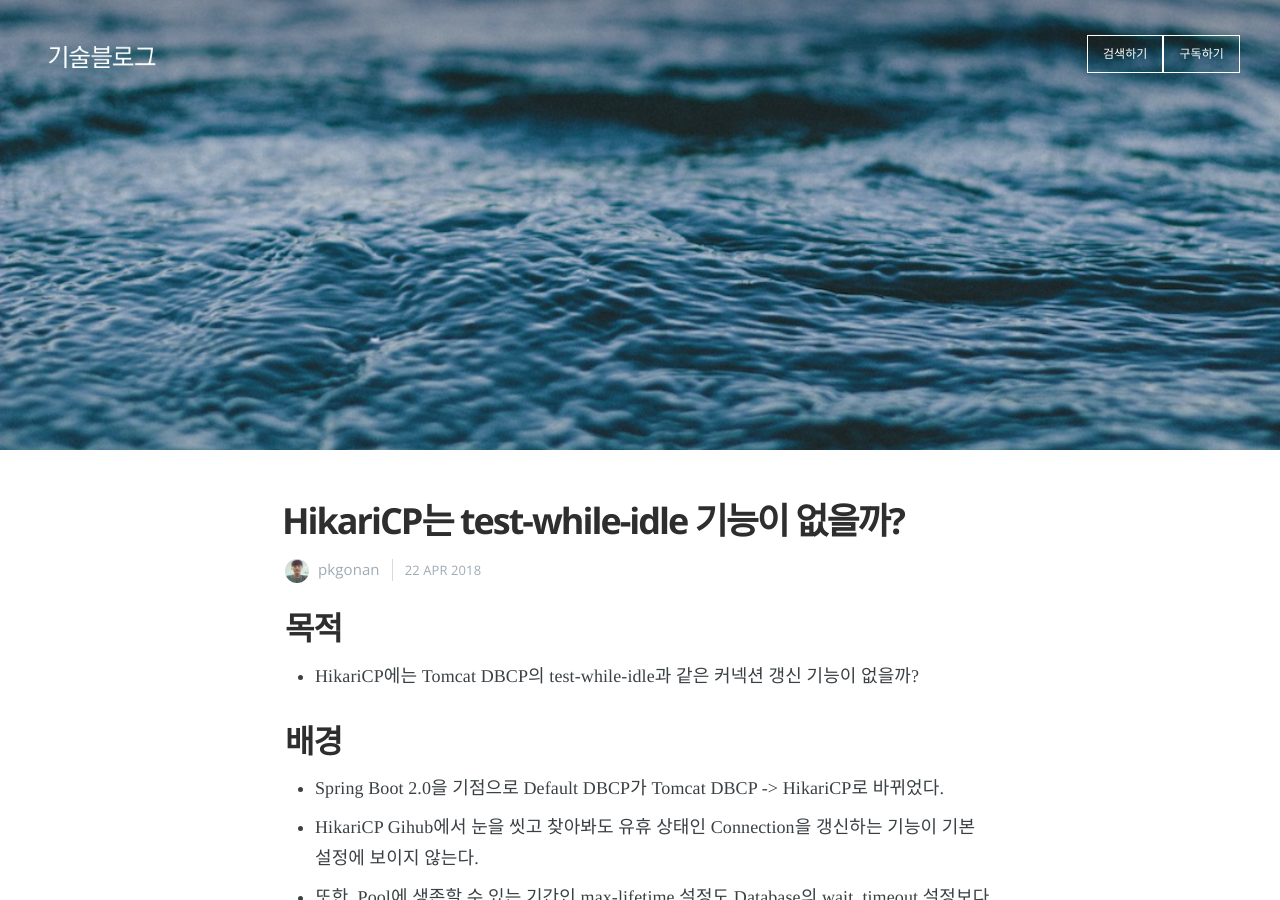
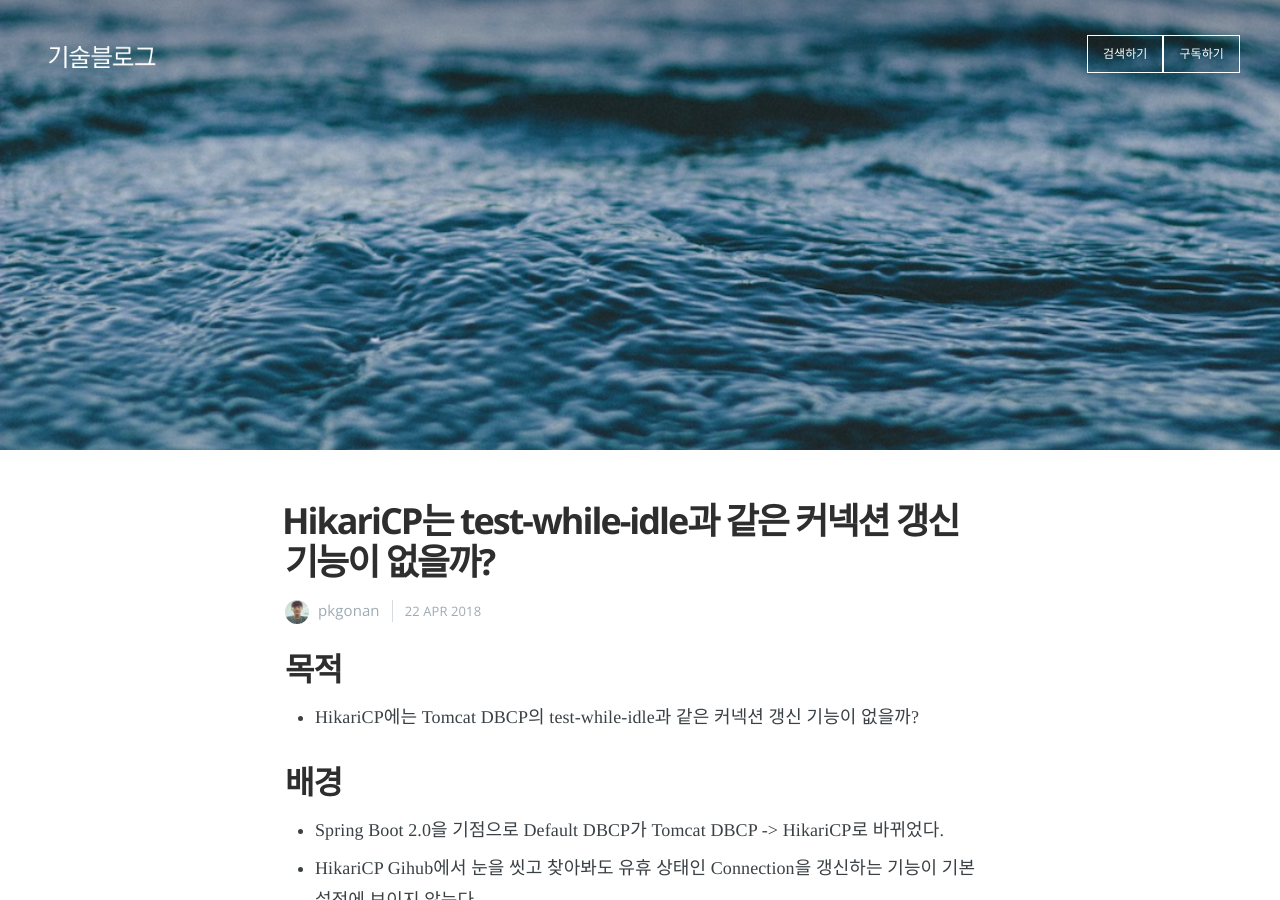
Before and after one commit to pkgonan/pkgonan.github.io, a Jekyll site: the page built from _posts/2018-04-22-HikariCP-test-while-idle.md, in a window 1280 px wide and 900 px high. Built offline with Jekyll 4.4.1, drawn with Linux system fonts in a browser that asks for light colours; nearby versions of some CDN libraries; some web fonts are replaced.

Commit message:
리펙토링

```diff
--- a/_posts/2018-04-22-HikariCP-test-while-idle.md
+++ b/_posts/2018-04-22-HikariCP-test-while-idle.md
@@ -1,7 +1,7 @@
 ---
 layout: post
 cover: '/assets/images/cover7.jpg'
-title: HikariCP는 test-while-idle 기능이 없을까?
+title: HikariCP는 test-while-idle과 같은 커넥션 갱신 기능이 없을까?
 date: 2018-04-22 00:00:00
 tags: Java Spring Boot HikariCP test-while-idle max-lifetime
 subclass: 'post tag-dev'
```
